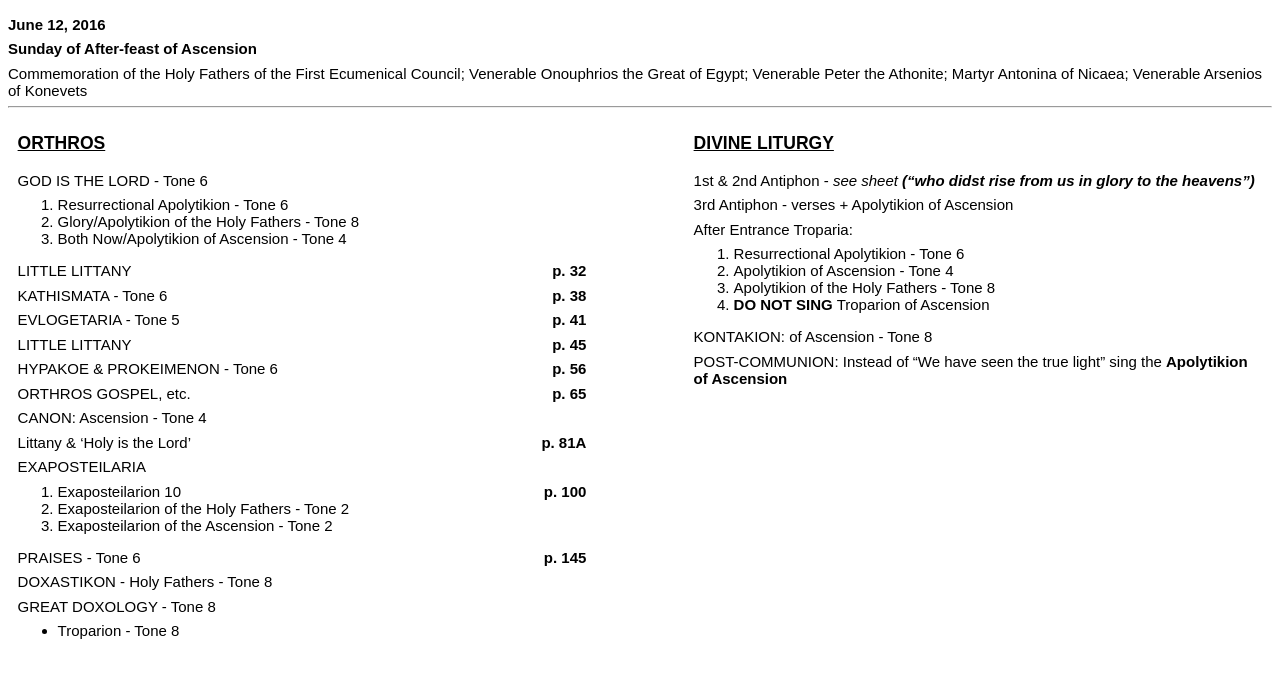
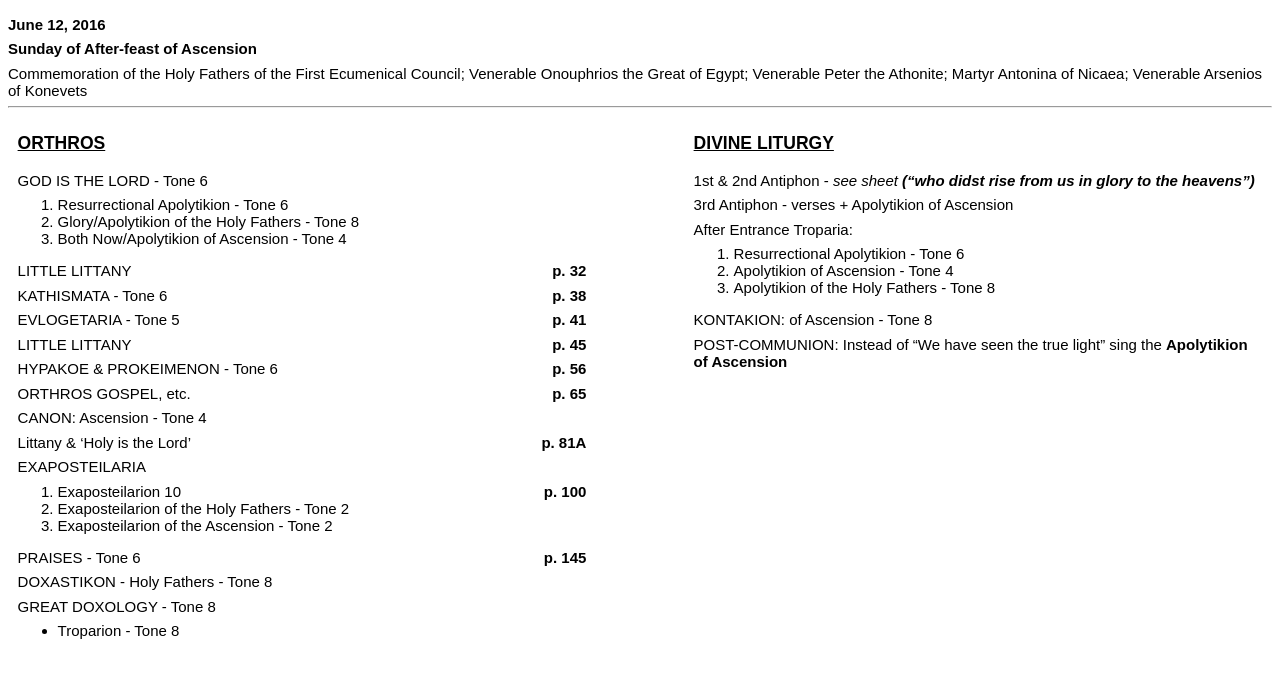
Before and after one commit to JPry/choir-guides, a Jekyll site: the page built from _posts/2016-06-12-sunday-of-after-feast-of-ascension.md, in a window 1280 px wide. Shown: the top 678 px of the page. Built offline with Jekyll 4.4.1, drawn with Linux system fonts in a browser that asks for light colours.

Commit message:
Final attempt at template fix
Sorry for all the emails, Bob

```diff
--- a/_posts/2016-06-12-sunday-of-after-feast-of-ascension.md
+++ b/_posts/2016-06-12-sunday-of-after-feast-of-ascension.md
@@ -37,7 +37,7 @@ post_entrance:
     - Resurrectional Apolytikion - Tone 6
     - Apolytikion of Ascension - Tone 4
     - Apolytikion of the Holy Fathers - Tone 8
-ascension: no
+ascension: "no"
 kontakion: of Ascension - Tone 8
 trisagion: false
 megalynarion: false
```
